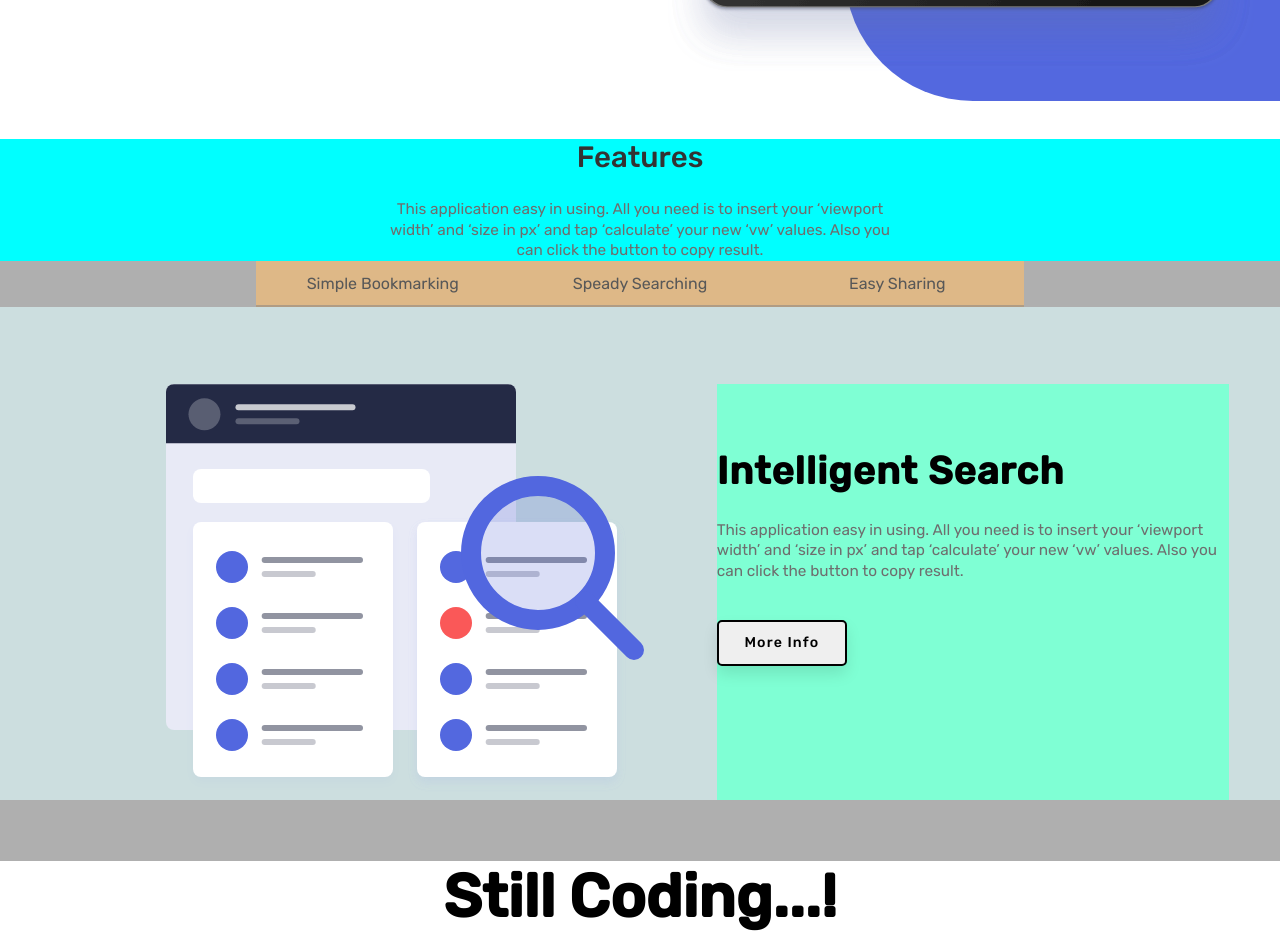
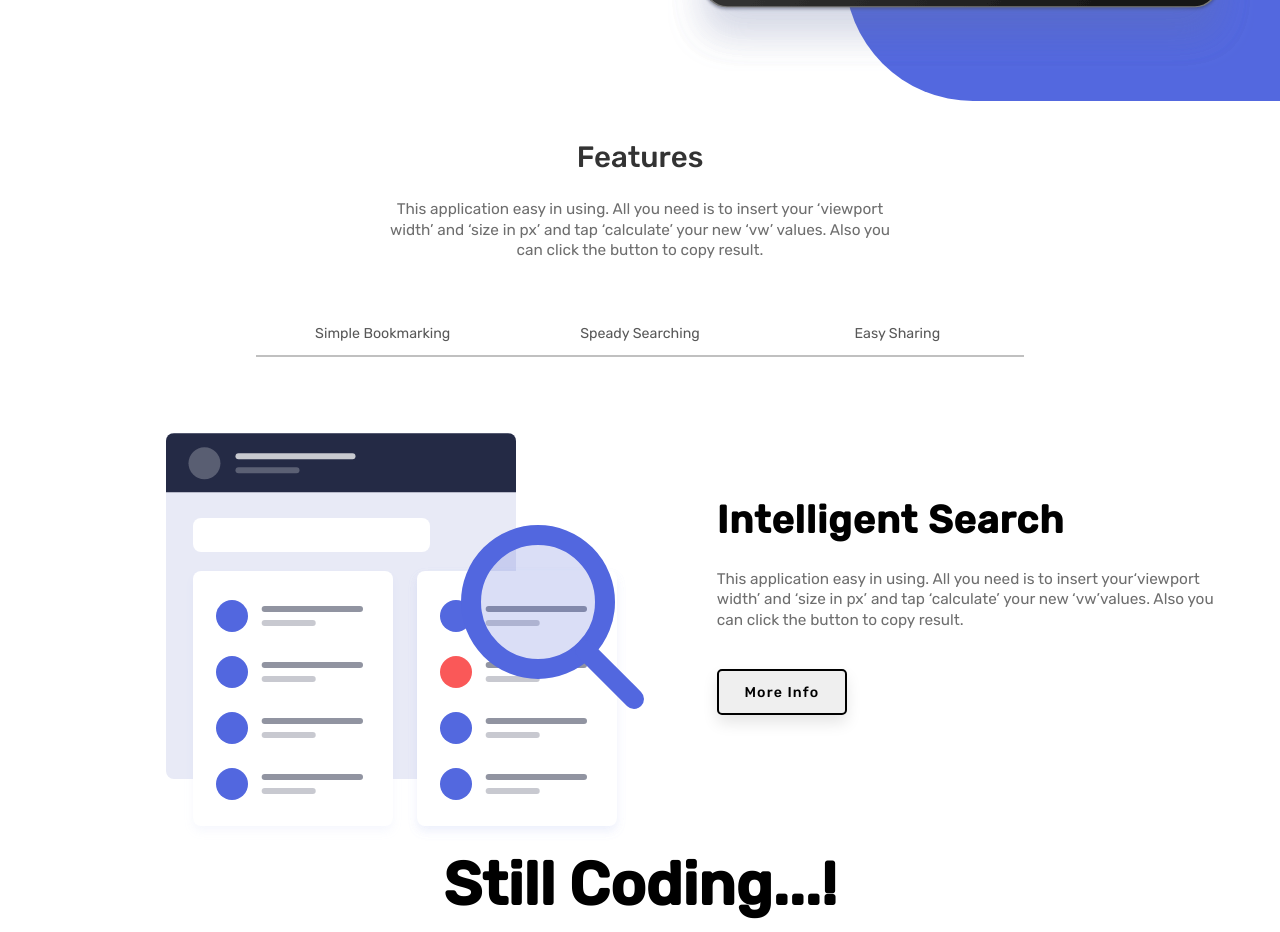
Before and after one commit to Axiean/Bookmark-landing-FM, a React (Create React App) app: page / in a window 1280 px wide. Shown: the part 520-1452 px from the top of the page. Built offline with nearby package versions, Linux system fonts and the light colour scheme.

Commit message:
add functionality to info

```diff
--- a/package.json
+++ b/package.json
@@ -9,6 +9,7 @@
     "@testing-library/user-event": "^12.8.3",
     "react": "^17.0.2",
     "react-dom": "^17.0.2",
+    "react-reveal": "^1.2.2",
     "react-scripts": "4.0.3",
     "styled-components": "^5.3.1",
     "web-vitals": "^1.1.2"
--- a/src/components/FeaturesBox/FeatureBox.css
+++ b/src/components/FeaturesBox/FeatureBox.css
@@ -1,11 +1,10 @@
 #feature_box {
   width: 100%;
-  background-color: rgb(175, 175, 175);
-  height: 600px;
+  height: fit-content;
+  margin-top: 4vw;
 }
 #radiobtn_box {
   width: 60vw;
-  background-color: burlywood;
   margin: auto;
   display: flex;
   justify-content: space-between;
@@ -15,21 +14,23 @@
   display: none;
 }
 #feature_box #radiobtn_box input:checked + label {
-  color: aquamarine;
+  color: hsl(0, 94%, 66%);
+  font-weight: 500;
+  border-bottom: 3px solid hsl(0, 94%, 66%);
 }
 #feature_box #radiobtn_box label {
   padding: 1vw 0;
   text-align: center;
   width: 33%;
   color: rgb(88, 88, 88);
-  transition: all ease-in-out 0.2s;
+  transition: cubic-bezier(0.785, 0.135, 0.15, 0.86) ease-in-out 0.2s;
   cursor: pointer;
+  font-size: 1.111vw;
   /* border-bottom: 3px solid red; */
 }
 #feature_box #features_container {
   width: 100%;
   height: fit-content;
-  background-color: rgb(204, 222, 223);
   display: flex;
   justify-content: space-between;
   /* align-items: center; */
@@ -39,7 +40,7 @@
 }
 #feature_info {
   width: 40vw;
-  background-color: aquamarine;
+  height: fit-content;
 }
 #feature_info h2 {
   font-size: 3vw;
--- a/src/components/FeaturesBox/FeaturesBox.js
+++ b/src/components/FeaturesBox/FeaturesBox.js
@@ -2,12 +2,52 @@ import React, { useState } from "react";
 import FPic1 from "../../images/illustration-features-tab-1.svg";
 import FPic2 from "../../images/illustration-features-tab-2.svg";
 import FPic3 from "../../images/illustration-features-tab-3.svg";
+import Fade from "react-reveal/Fade";
 import { Button } from "../Button";
 import "./FeatureBox.css";
 function FeaturesBox() {
   const [pic, setPic] = useState(FPic2);
+
   const picHandler = (e) => {
     setPic(e.target.id);
+  };
+
+  var title = "";
+  var para = "";
+  switch (pic) {
+    case FPic1:
+      title = "Simple Bookmarking";
+      para =
+        "This application easy in using. All you need is to insert your‘viewport width’ and ‘size in px’ and tap ‘calculate’ your new ‘vw’values. Also you can click the button to copy result.";
+      break;
+    case FPic2:
+      title = "Intelligent Search";
+      para =
+        "This application easy in using. All you need is to insert your‘viewport width’ and ‘size in px’ and tap ‘calculate’ your new ‘vw’values. Also you can click the button to copy result.";
+      break;
+    case FPic3:
+      title = "Share your Bookmarks";
+      para =
+        " All you need is to insert your‘viewport width’ and ‘size in px’ and tap ‘calculate’ your new ‘vw’values. Also you can click the button to copy result.";
+      break;
+    default:
+      title = "hi";
+  }
+  //  add this fun to render Fade,  each time chnage the  radio btn
+  const FadeReveal = () => {
+    return (
+      <Fade>
+        <div id="features_container">
+          <img id="feature_pic" src={pic}></img>
+
+          <div id="feature_info">
+            <h2>{title}</h2>
+            <p>{para}</p>
+            <Button id="feature_btn">More Info</Button>
+          </div>
+        </div>{" "}
+      </Fade>
+    );
   };
 
   return (
@@ -27,18 +67,7 @@ function FeaturesBox() {
           Easy Sharing
         </label>
       </div>
-      <div id="features_container">
-        <img id="feature_pic" src={pic}></img>
-        <div id="feature_info">
-          <h2>Intelligent Search</h2>
-          <p>
-            This application easy in using. All you need is to insert your
-            ‘viewport width’ and ‘size in px’ and tap ‘calculate’ your new ‘vw’
-            values. Also you can click the button to copy result.
-          </p>
-          <Button id="feature_btn">More Info</Button>
-        </div>
-      </div>
+      <FadeReveal />
     </div>
   );
 }
--- a/src/styles/Home.css
+++ b/src/styles/Home.css
@@ -61,7 +61,6 @@
 #features {
   width: 100%;
   height: fit-content;
-  background-color: aqua;
   text-align: center;
 }
 #features #features_title {
```
Also changed, not shown: 1 other file (tests, documents, lock files or other folders).
